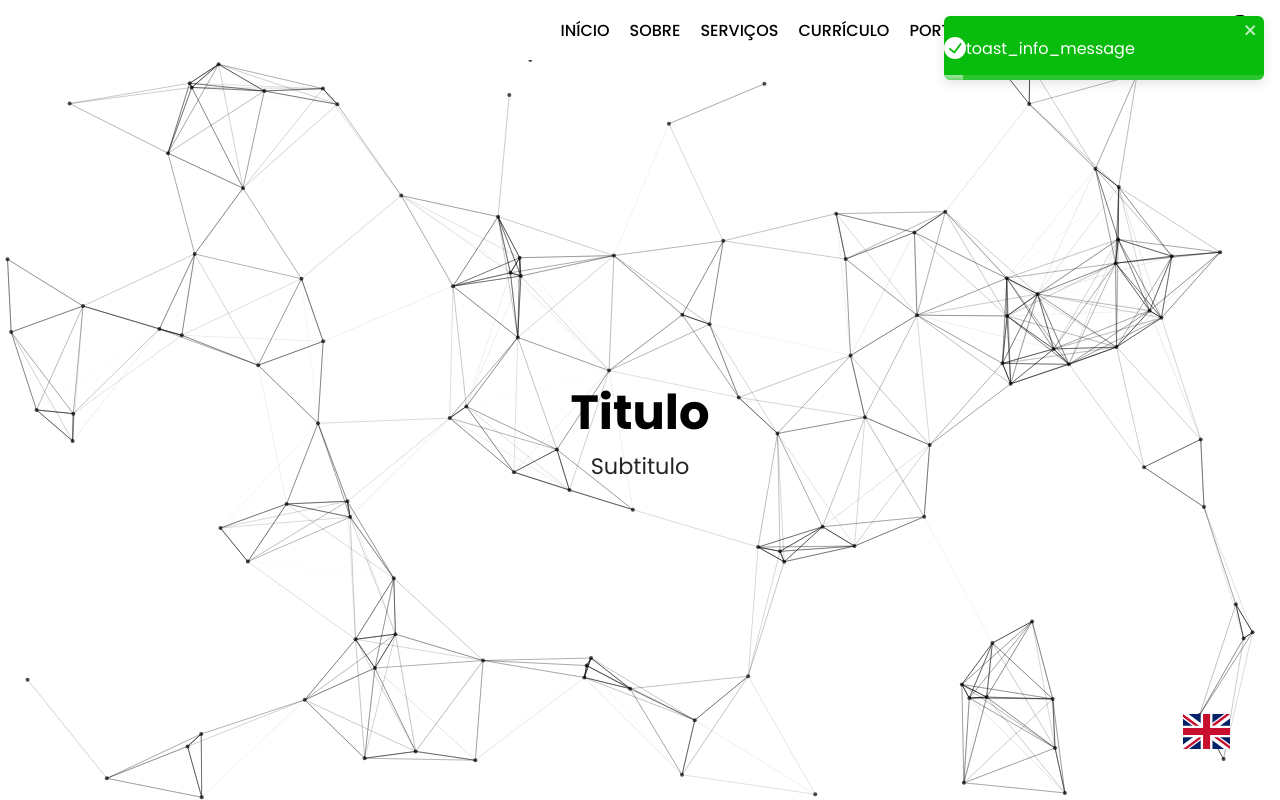
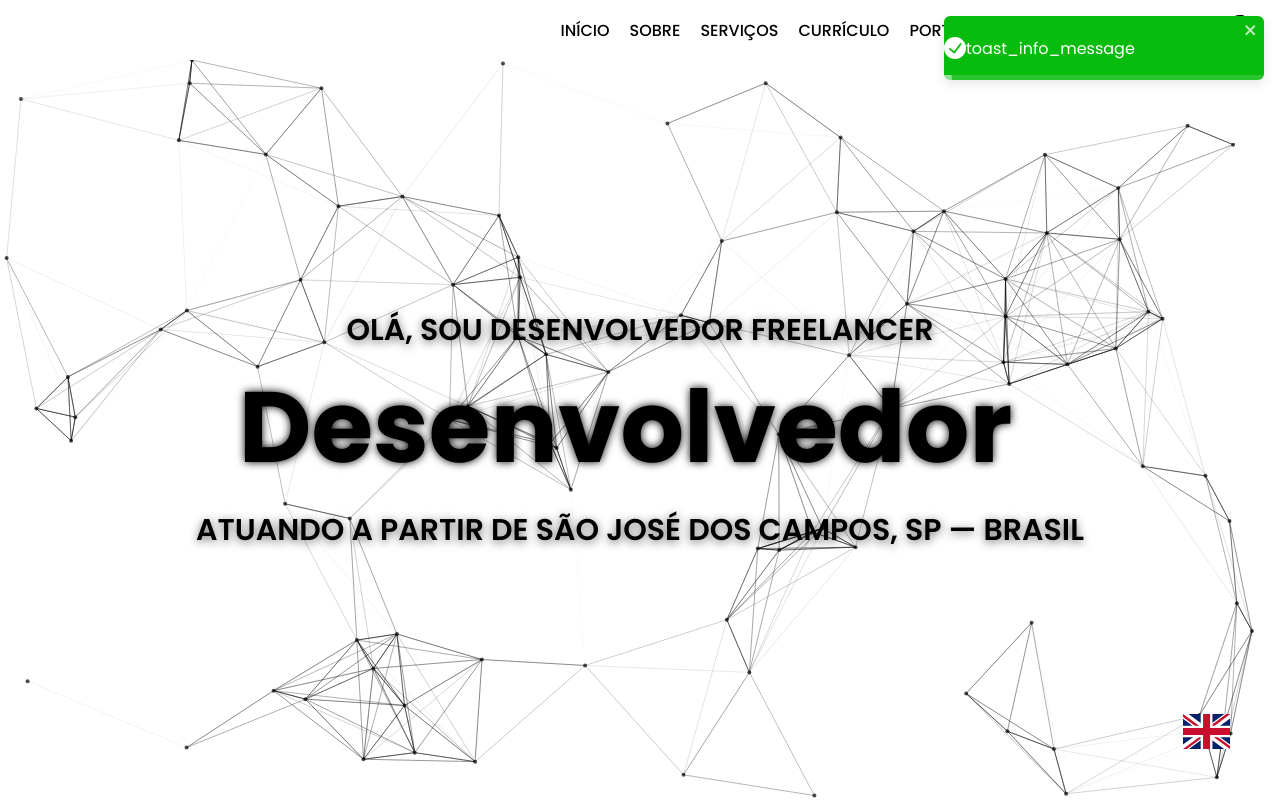
Before and after one commit to IsaiasSantanaDosSantos/ts-webpage-portifolio, a React (Vite) app: page / in a window 1280 px wide. Built offline with nearby package versions, Linux system fonts and the light colour scheme; grey boxes are pictures that could not be loaded.

Commit message:
feat: complete the Hero section

```diff
--- a/index.html
+++ b/index.html
@@ -123,5 +123,6 @@
 
       gtag('config', 'G-SFRP9BTS1F');
     </script>
+
   </body>
 </html>
--- a/src/features/Hero/hero.styles.ts
+++ b/src/features/Hero/hero.styles.ts
@@ -16,7 +16,7 @@ export const HeroContent = styled.div`
   position: relative; /* garante que o conteúdo fique acima */
   z-index: 1;
   text-align: center;
-  max-width: 900px;
+  width: 90%;
 `;
 
 export const HeroTitle = styled.h1`
@@ -32,3 +32,106 @@ export const HeroSubtitle = styled.p`
   opacity: 0.85;
   margin-bottom: 2rem;
 `;
+
+// heroTypingText.tsx
+// Texto dinâmico
+export const TypingWrapper = styled.div`
+  display: inline-flex;
+  align-items: center;
+  justify-content: center;
+  min-height: 85px;
+`;
+
+export const TypingText = styled.h1`
+  font-weight: 700;
+  // color: ${({ theme }) => theme.text};
+  ${({ theme }) => neonText(theme.text)}
+  text-shadow: 0 0 8px ${({ theme }) => theme.text};
+  white-space: nowrap;
+  font-size: 100px;
+  line-height: 85px;
+
+  @media (max-width: 880px) {
+    font-size: 67px;
+  }
+
+    @media (max-width:576px) {
+    font-size: 50px;
+  }
+
+     @media (max-width:462px) {
+    font-size: 40px;
+  }
+
+      @media (max-width:320px) {
+    font-size: 30px;
+  }
+`;
+
+export const Cursor = styled.span`
+  margin-left: 4px;
+  font-size: 100px;
+  color: ${({ theme }) => theme.text};
+  text-shadow: 0 0 8px ${({ theme }) => theme.text};
+
+  animation: blink 1s infinite;
+
+  @media (max-width:880px) {
+    font-size: 67px;
+  }
+
+   @media (max-width:576px) {
+    font-size: 50px;
+  }
+
+   @media (max-width: 462px) {
+    font-size: 40px;
+  }
+
+   @media (max-width: 320px) {
+    font-size: 30px;
+  }
+
+  @keyframes blink {
+    0% { opacity: 1; }
+    50% { opacity: 0; }
+    100% { opacity: 1; }
+  }
+`;
+
+export const softShadowText = `
+  text-shadow: 0 2px 10px rgba(0, 0, 0, 0.6);
+`;
+
+export const HeroSubtitleSmall = styled.p`
+  font-size: 30px;
+  font-weight: 600;
+  margin: 0 auto;
+  text-transform: uppercase;
+  color: ${({ theme }) => theme.text};
+ ${softShadowText}
+
+  &:last-child {
+    margin-top: 5px;
+  }
+
+  @media (max-width:880px) {
+    font-size: 25px;
+  }
+
+    @media (max-width:576px) {
+    font-size: 20px;
+  }
+
+     @media (max-width:462px) {
+    font-size: 16px;
+  }
+`;
+
+export const neonText = (color: string) => `
+  color: ${color};
+  text-shadow:
+    0 0 4px ${color}55,
+    0 0 10px ${color}33,
+    0 0 18px ${color}22;
+`;
--- a/src/features/Hero/hero.tsx
+++ b/src/features/Hero/hero.tsx
@@ -1,6 +1,9 @@
 // import { useTranslation } from "react-i18next";
 import HeroBackground from "./heroBackground";
+import HeroTypingText from "./heroTypingText";
 import * as S from "./hero.styles";
+
+
 
   const Hero = () => {
 //   const { t } = useTranslation("hero");
@@ -9,9 +12,15 @@ import * as S from "./hero.styles";
     <S.HeroContainer id="home">
       <HeroBackground />
       <S.HeroContent>
-        <S.HeroTitle>Titulo</S.HeroTitle>
-        <S.HeroSubtitle>Subtitulo</S.HeroSubtitle>
+       <S.HeroSubtitleSmall>
+          OLÁ, SOU DESENVOLVEDOR FREELANCER
+        </S.HeroSubtitleSmall>
 
+        <HeroTypingText />
+
+        <S.HeroSubtitleSmall>
+          Atuando a partir de São José dos Campos, SP — Brasil
+        </S.HeroSubtitleSmall>
       </S.HeroContent>
     </S.HeroContainer>
   );
--- a/src/features/Hero/heroBackground.tsx
+++ b/src/features/Hero/heroBackground.tsx
@@ -28,14 +28,14 @@ import { useTheme } from "../../context/themeContext";
     modes: { grab: { distance: 180, links: { opacity: 0.8 } } }
   },
   particles: {
-    number: { value: 85, density: { enable: true, area: 600 } },
+    number: { value: 100, density: { enable: true, area: 900 } },
     opacity: { value: 0.7 },
     size: { value: 2 },
     color: { value: themeObject.text },
     links: {
       enable: true,
       color: { value: themeObject.text },
-      distance: 150,
+      distance: 180,
       opacity: 0.6,
       width: 1
     },
--- /dev/null
+++ b/src/features/Hero/heroTypingText.tsx
@@ -0,0 +1,61 @@
+
+import { useEffect, useState } from "react";
+import * as S from "./hero.styles";
+
+const TEXTS = [
+  "Santana",
+  "Desenvolvedor",
+  "Web",
+  "&",
+  "Mobile",
+];
+
+const TYPING_SPEED = 150;
+const ERASING_SPEED = 100;
+const DELAY_BETWEEN = 1500;
+
+const HeroTypingText = () => {
+  const [textIndex, setTextIndex] = useState(0);
+  const [displayText, setDisplayText] = useState("");
+  const [isDeleting, setIsDeleting] = useState(false);
+
+  useEffect(() => {
+    const currentText: any = TEXTS[textIndex];
+
+    let timeout: number;
+
+    if (!isDeleting) {
+      // digitando
+      if (displayText.length < currentText.length) {
+        timeout = window.setTimeout(() => {
+          setDisplayText(currentText.slice(0, displayText.length + 1));
+        }, TYPING_SPEED);
+      } else {
+        timeout = window.setTimeout(() => {
+          setIsDeleting(true);
+        }, DELAY_BETWEEN);
+      }
+    } else {
+      // apagando
+      if (displayText.length > 0) {
+        timeout = window.setTimeout(() => {
+          setDisplayText(currentText.slice(0, displayText.length - 1));
+        }, ERASING_SPEED);
+      } else {
+        setIsDeleting(false);
+        setTextIndex((prev) => (prev + 1) % TEXTS.length);
+      }
+    }
+
+    return () => clearTimeout(timeout);
+  }, [displayText, isDeleting, textIndex]);
+
+  return (
+    <S.TypingWrapper>
+      <S.TypingText>{displayText}</S.TypingText>
+      <S.Cursor>|</S.Cursor>
+    </S.TypingWrapper>
+  );
+};
+
+export default HeroTypingText;
--- a/src/style/theme.ts
+++ b/src/style/theme.ts
@@ -5,7 +5,7 @@ export const lightTheme = {
   text: '#000000',
   borderBottom: '#000000',
   transparent: '#ffffffd6',
-  graphic: '#00aaff',
+  graphic: '#F5DF4E',
 };
 
 export const darkTheme = {
--- a/vite.config.ts
+++ b/vite.config.ts
@@ -13,5 +13,8 @@ export default defineConfig({
     //     { path: '/assets', serve: true },
     //   ],
     // },
+    host: "0.0.0.0",
+    port: 5173,
+    https: false,
   },
 });
```
